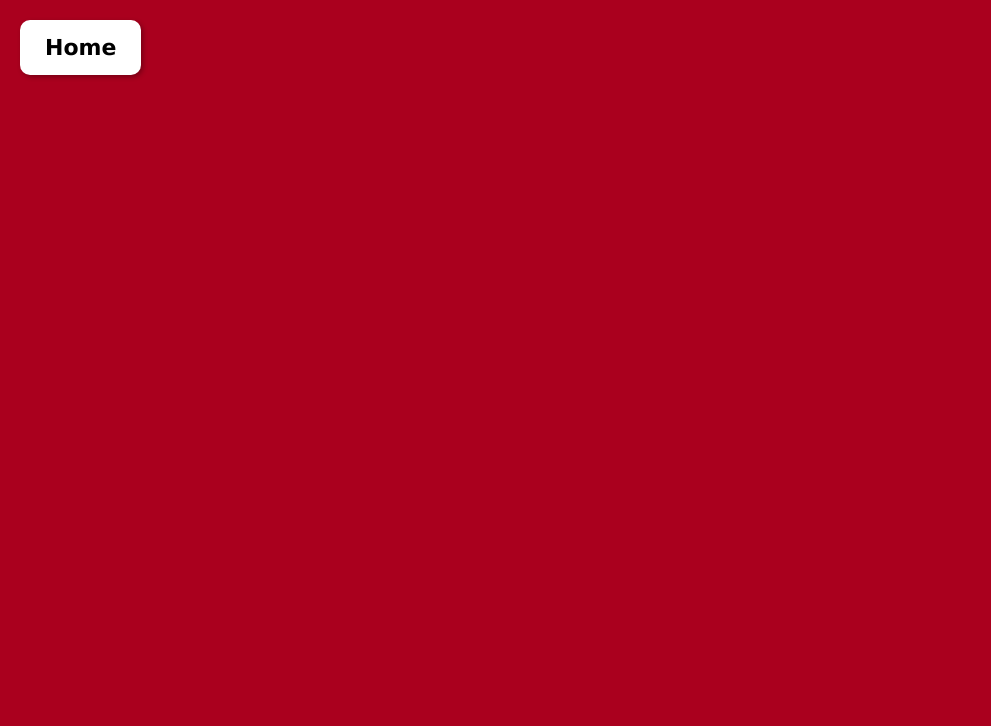
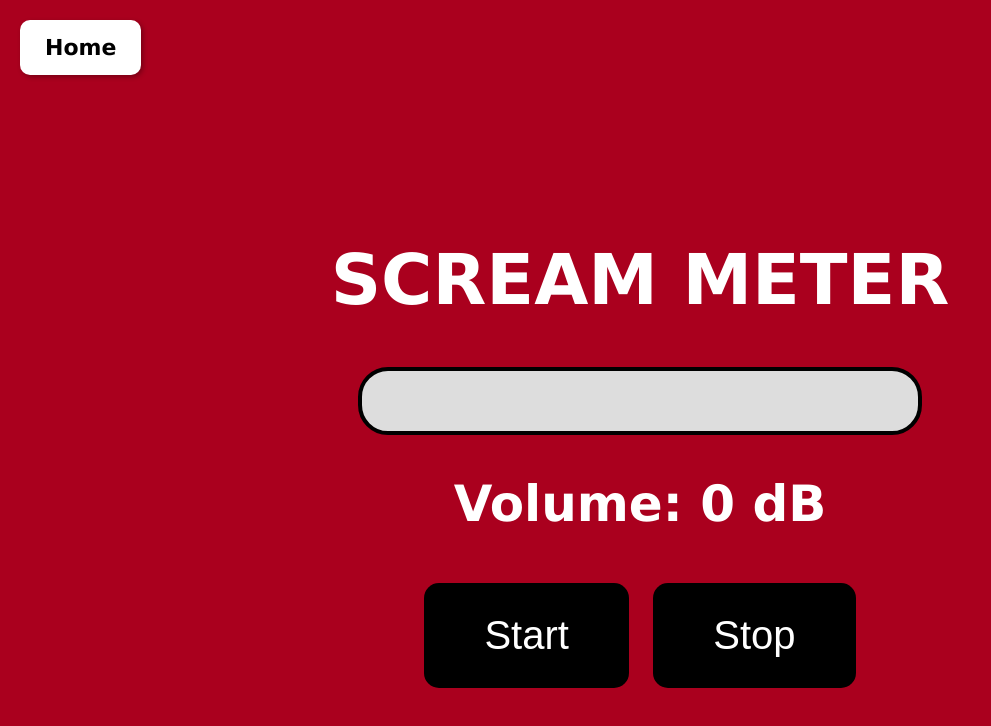
Before and after one commit to INFO442-25WI-B/Peace, a website: page public/screens/scream.html in a window 1280 px wide. Shown: the whole page, without its empty margins (0-991 px from the left). Drawn offline with Linux system fonts and the light colour scheme.

Commit message:
finish scream meter

```diff
--- a/public/screens/scream.html
+++ b/public/screens/scream.html
@@ -8,6 +8,17 @@
 <body>
     <a href="../index.html" class="home-button">Home</a>
 
+    <div class="meter-container">
+        <h1>SCREAM METER</h1>
+        <div class="meter">
+            <div class="meter-bar"></div>
+        </div>
+        <p id="decibel-display">Volume: 0 dB</p>
+        <button onclick="startMeter()" class="start-button">Start</button>
+        <button class="stop-button" onclick="stopMeter()">Stop</button>
+    </div>
+
+    <script src="./script.js"></script>
 </body>
 
 </html>
--- a/public/screens/script.js
+++ b/public/screens/script.js
@@ -26,3 +26,57 @@ function handleImageUpload() {
 function uploadImage() {
     window.location.href = "attack.html";
 }
+
+// Stuff for the Scream Meter
+
+let audioContext;
+let analyser;
+let microphone;
+let running = false;
+let animationFrameId;
+
+function startMeter() {
+  if (running) return; // Prevent multiple instances
+  running = true;
+
+  navigator.mediaDevices.getUserMedia({ audio: true })
+    .then(function(stream) {
+      audioContext = new (window.AudioContext || window.webkitAudioContext)();
+      analyser = audioContext.createAnalyser();
+      microphone = audioContext.createMediaStreamSource(stream);
+
+      analyser.smoothingTimeConstant = 0.8;
+      analyser.fftSize = 1024;
+      microphone.connect(analyser);
+
+      function updateMeter() {
+        if (!running) return;
+
+        let array = new Uint8Array(analyser.frequencyBinCount);
+        analyser.getByteFrequencyData(array);
+        let volume = array.reduce((a, b) => a + b) / array.length;
+
+        let decibels = Math.round((volume / 256) * 100);
+        document.getElementById("decibel-display").innerText = decibels + " dB";
+        document.querySelector(".meter-bar").style.width = decibels + "%";
+
+        animationFrameId = requestAnimationFrame(updateMeter);
+      }
+
+      updateMeter();
+    })
+    .catch(function(err) {
+      console.error("Error accessing microphone: " + err);
+    });
+}
+
+function stopMeter() {
+  running = false;
+  if (microphone) microphone.disconnect();
+  if (analyser) analyser.disconnect();
+  if (audioContext) audioContext.close();
+
+  cancelAnimationFrame(animationFrameId); // Stop updating
+  document.getElementById("decibel-display").innerText = "0 dB";
+  document.querySelector(".meter-bar").style.width = "0%";
+}
--- a/public/stylesheets/style.css
+++ b/public/stylesheets/style.css
@@ -537,3 +537,72 @@ html, body {
   background-color: rgb(222, 80, 15);
   transform: scale(1.1);
 }
+
+/* Style for Scream Meter Page */
+/* Style for Scream Meter Page */
+/* Style for Scream Meter Page */
+
+.meter-container {
+  text-align: center;
+  margin-top: 80px;
+}
+
+h1 {
+  font-size: 70px;
+  font-weight: bold;
+}
+
+.meter {
+  width: 90%;
+  max-width: 700px;
+  height: 60px;
+  background: #ddd;
+  border-radius: 30px;
+  margin: 40px auto;
+  overflow: hidden;
+  border: 4px solid black;
+}
+
+.meter-bar {
+  height: 100%;
+  width: 0%;
+  background: red;
+  transition: width 0.1s ease-in-out;
+}
+
+#decibel-display {
+  font-size: 50px;
+  font-weight: bold;
+  margin: 20px 0;
+}
+
+.start-button {
+  background-color: black;
+  color: white;
+  font-size: 40px;
+  padding: 30px 60px;
+  border-radius: 15px;
+  border: none;
+  cursor: pointer;
+  margin-top: 30px;
+}
+
+.start-button:hover {
+  background-color: rgb(140, 0, 25);
+}
+
+.stop-button {
+  background-color: black;
+  color: white;
+  font-size: 40px;
+  padding: 30px 60px;
+  border-radius: 15px;
+  border: none;
+  cursor: pointer;
+  margin-top: 20px;
+  margin-left: 20px;
+}
+
+.stop-button:hover {
+  background-color: rgb(140, 0, 25);
+}
```
